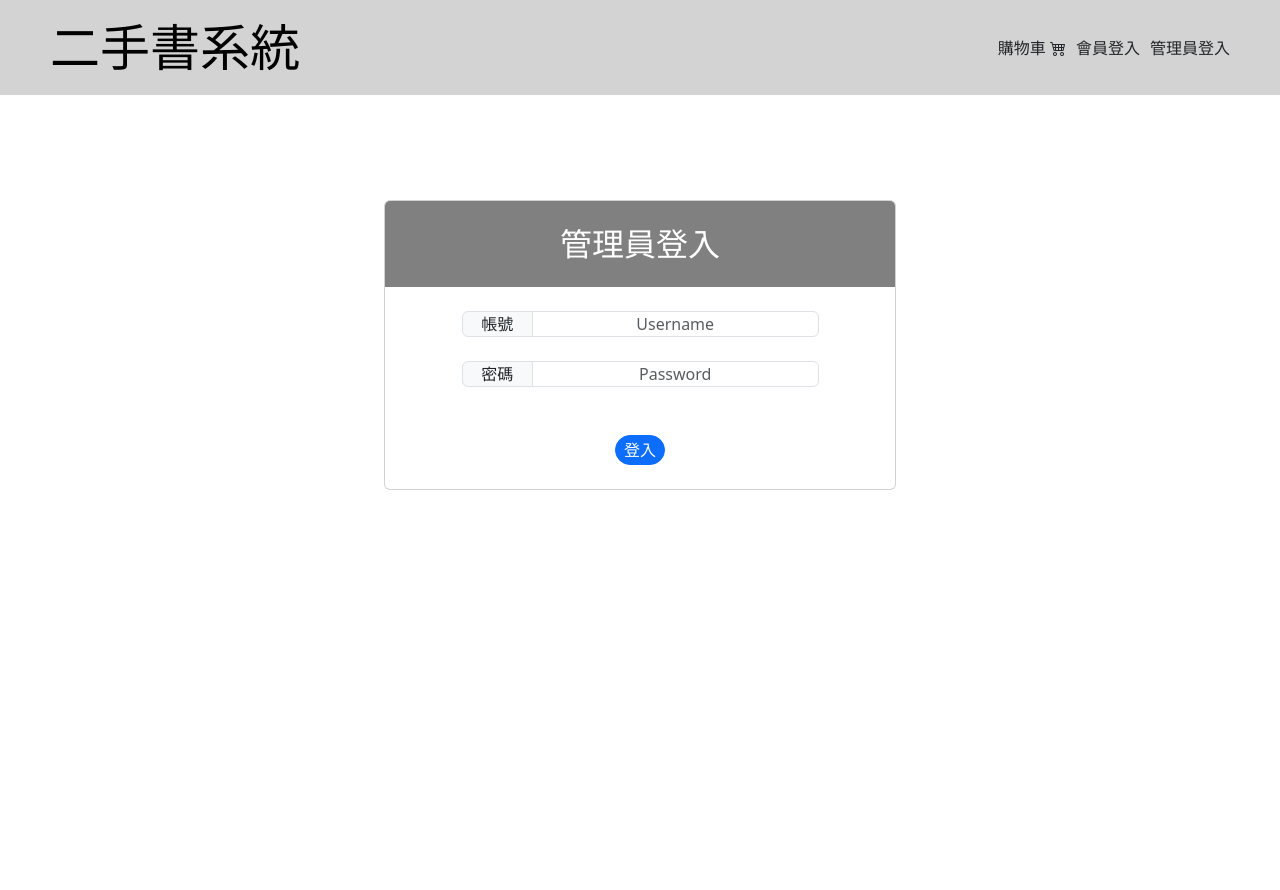
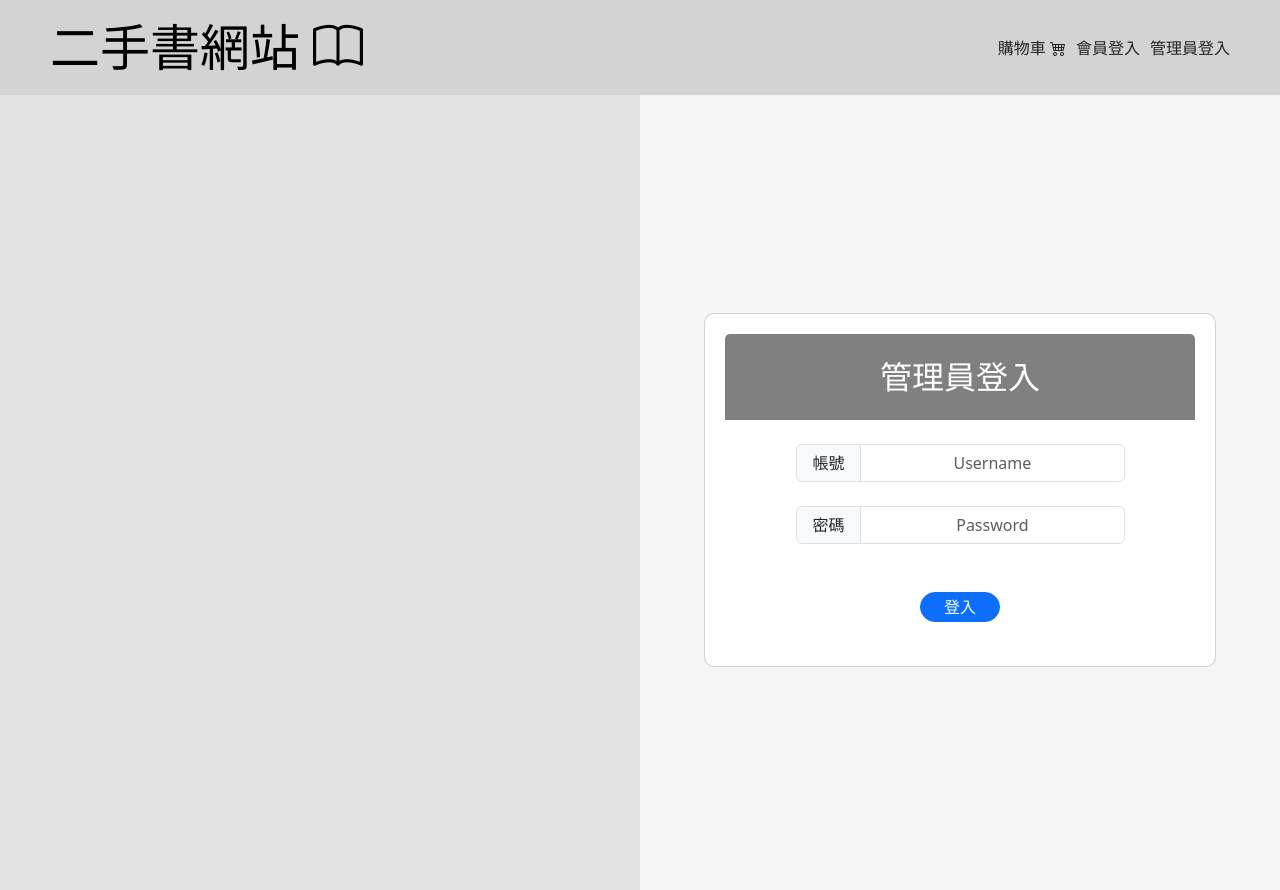
Before and after one commit to sunnyYUAN1126/chi02-, a Vue app: page / in a window 1280 px wide. Both pictures are taken after a click on the item "管理員登入". Before the commit the page ends 800 px from the top, so only its background shows below. Built offline with nearby package versions, Linux system fonts and the light colour scheme; no server answers.

Commit message:
2025/11/27 下午3點

```diff
--- a/src/App.vue
+++ b/src/App.vue
@@ -55,7 +55,7 @@ function adminLogout() {
   <div class="App_container">
     <!-- Navbar -->
     <nav class="menu navbar  navbar-expand-lg fixed-top">
-      <div class="logo" @click="showHomePage">二手書系統</div>
+      <div class="logo" @click="showHomePage">二手書網站 <i class="bi bi-book"></i> </div>
       <ul>
         <li @click="showShoppingCartPage">購物車 <i class="bi bi-cart4"></i></li>
 
--- a/src/components/Administrator/menue.vue
+++ b/src/components/Administrator/menue.vue
@@ -21,12 +21,6 @@ function switchPage(page) {
          :class="{ active: currentPage === 'review' }"
          @click="switchPage('review')">
         書籍審核
-      </a>
-
-      <a class="nav-link"
-         :class="{ active: currentPage === 'review1' }"
-         @click="switchPage('review')">
-        新增書目
       </a>
 
     </nav>
--- a/src/components/Menue/AdminLogin.vue
+++ b/src/components/Menue/AdminLogin.vue
@@ -1,14 +1,14 @@
 <script setup>
-import { ref } from "vue"
+import { ref, onMounted } from "vue"
 
-// emit 是 Vue 3 用來發出事件的方法
+// 登入事件
 const emit = defineEmits(["admin-login-success"])
 
+// 帳號密碼
 const username = ref("")
 const password = ref("")
 
 function handleLogin() {
-  // 簡單模擬登入檢查
   if (username.value && password.value) {
     emit("admin-login-success") // 通知父層登入成功
   } else {
@@ -16,61 +16,118 @@ function handleLogin() {
   }
 }
 
+// 存背景圖片
+const catImg = ref("")
+
+// 頁面載入抓貓咪
+onMounted(async () => {
+  try {
+    const res = await fetch('https://api.thecatapi.com/v1/images/search', {
+      headers: {
+        'x-api-key': 'live_AOITW0dIvWcHI7Vdu2FCkLf0zUiX5KpQkD2rMEGkz309q4cIgODvoVlJAAKFAc8L'
+      }
+    })
+    const data = await res.json()
+    catImg.value = data[0].url
+  } catch (err) {
+    console.error('抓貓咪圖片失敗', err)
+  }
+})
 </script>
 
 <template>
+  <div class="backgroundALL">
+    <div class="login_page">
+        <!-- 左邊貓咪區 -->
+        <div class="cat_side" :style="{
+          backgroundImage: catImg ? `url(${catImg})` : 'none',
+          backgroundSize: 'contain',
+          backgroundRepeat: 'no-repeat',
+          backgroundPosition: 'center',
+          backgroundColor: '#bbbbbb69'
+        }">
+        </div>
 
-
-
-<div class="login_container card mx-auto text-center" style="width: 40%;">
-  <!-- 標題區 -->
-  <div class="startlogin p-4" style="background-color: gray; color: white; border-radius: 5px 5px 0 0;">
+        <!-- 右邊登入區 -->
+        <div class="login_side">
+          <div class="login_container card text-center">
+            <div class="startlogin p-4">
               <h2 class="mb-0">管理員登入</h2>
             </div>
 
-  <!-- 帳號 -->
             <div class="input-group mb-4 mt-4 mx-auto" style="width: 70%;">
               <span class="input-group-text d-flex justify-content-center align-items-center" style="width: 20%;">帳號</span>
               <input type="text" class="form-control text-center" v-model="username" placeholder="Username">
             </div>
 
-  <!-- 密碼 -->
-  <div class="input-group mb-4  mx-auto" style="width: 70%;">
+            <div class="input-group mb-4 mx-auto" style="width: 70%;">
               <span class="input-group-text d-flex justify-content-center align-items-center" style="width: 20%;">密碼</span>
               <input type="password" class="form-control text-center" v-model="password" placeholder="Password">
             </div>
 
-  <!-- 登入按鈕 -->
             <div class="mb-4 mt-4">
               <button class="btn btn-primary" @click="handleLogin">登入</button>
             </div>
-
-
+          </div>
+        </div>
+      </div>
   </div>
 
 </template>
 
 <style scoped>
-*{
-    padding: 0;
-    margin: 0;
-    list-style: none;
-}
-.login_container{
-  margin: 200px;
+.backgroundALL{
+  margin-top: 90px;
 }
 
+.login_page {
+  display: flex;
+  min-height: 100vh;
+  width: 100%;
+}
+
+/* 左邊貓咪區 */
+.cat_side {
+  flex: 1;
+}
+
+/* 右邊登入區 */
+.login_side {
+  flex: 1;
+  display: flex;
+  justify-content: center;
+  align-items: center;
+  background-color: #f5f5f5; /* 避免透明 */
+}
+
+/* 登入框 */
+.login_container {
+  width: 80%;
+  max-width: 800px;
+  padding: 20px;
+  border-radius: 10px;
+}
+
+.startlogin {
+  background-color: gray;
+  color: white;
+  border-radius: 5px 5px 0 0;
+  font-weight: bold;
+}
 
 .login_container button{
-  width: 50px;
+  width: 80px;
   height: 30px;
   border-radius: 20px;
+
+  /* 垂直水平置中文字 這超酷到底為甚麼~*/
+  display: flex;
+  justify-content: center; /* 水平置中 */
+  align-items: center;     /* 垂直置中 */
+  margin: 0 auto;
 }
 .login_container button:hover{
   color: white;
   background: black;
-
 }
-
-
 </style>
--- a/src/components/Menue/products.vue
+++ b/src/components/Menue/products.vue
@@ -197,7 +197,7 @@ function goBack() {
 
   <!-- 商品詳細頁 -->
   <div v-else class="apple1 card mx-auto my-3" style="width: 70%;">
-    <button class="btn btn-secondary mb-3" @click="goBack" style="position: fixed; bottom: 20px; right: 20px; z-index: 1000;">← 返回列表</button>
+    <button class="btn btn-secondary mb-3" @click="goBack" style="position: fixed; bottom: 20px; right: 20px; z-index: 1000;"><i class="bi bi-arrow-up-left-circle"></i> 返回列表</button>
 
     <div class="d-flex">
       <!-- 圖片圖片~ -->
@@ -285,9 +285,15 @@ img {
   width: 100%;
   height: 300px;
   background: rgb(255, 254, 254);
+  border-radius: 30px 30px 0 0;
 }
+.card{
+  border-radius: 30px;
+}
+
 .card-body {
   background: rgb(241, 241, 241);
+  border-radius: 0 0 30px 30px;
 }
 .row-cols-1 {
   padding: 100px;
--- a/src/components/User/menue.vue
+++ b/src/components/User/menue.vue
@@ -98,15 +98,15 @@ function switchPage(page) {
 }
 
 .side-nav .nav-link:hover {
-  background-color: #ffe0f0;
-  color: #d63384;
+  background-color: #a1e1ee;
+  color: #3349d6;
 }
 
 /* active 狀態（你點到的那頁） */
 .side-nav .nav-link.active {
-  background-color: #ffd6ef;
+  background-color: #c0b5ea;
   font-weight: bold;
-  color: #c2185b;
+  color: #7245e4;
 }
 
 /* 右側內容 */
```
Lines whose indentation alone changed are shown as unchanged.
